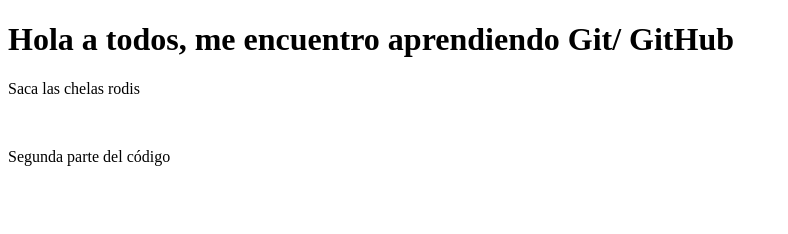
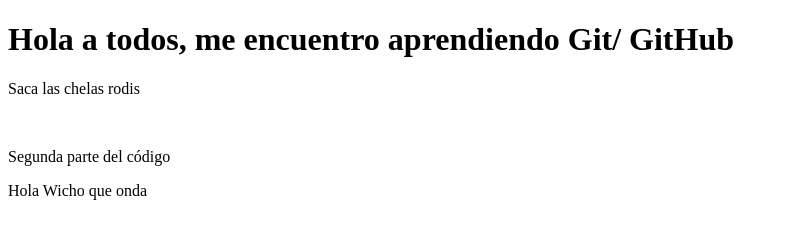
Before and after one commit to JuanM1228/Bedu, a plain HTML site: page index.html in a window 1280 px wide. Shown: the whole page, without its empty margins (0-788 px from the left). Drawn offline with Linux system fonts and the light colour scheme.

Commit message:
Prueba para enseñarle al wicho

```diff
--- a/index.html
+++ b/index.html
@@ -10,6 +10,7 @@
     <h1>Hola a todos, me encuentro aprendiendo Git/ GitHub</h1>
     <p>Saca las chelas rodis </p><br>
     <p>Segunda parte del código </p>
+    <p>Hola Wicho que onda</p>
 
 </body>
 </html>
```
